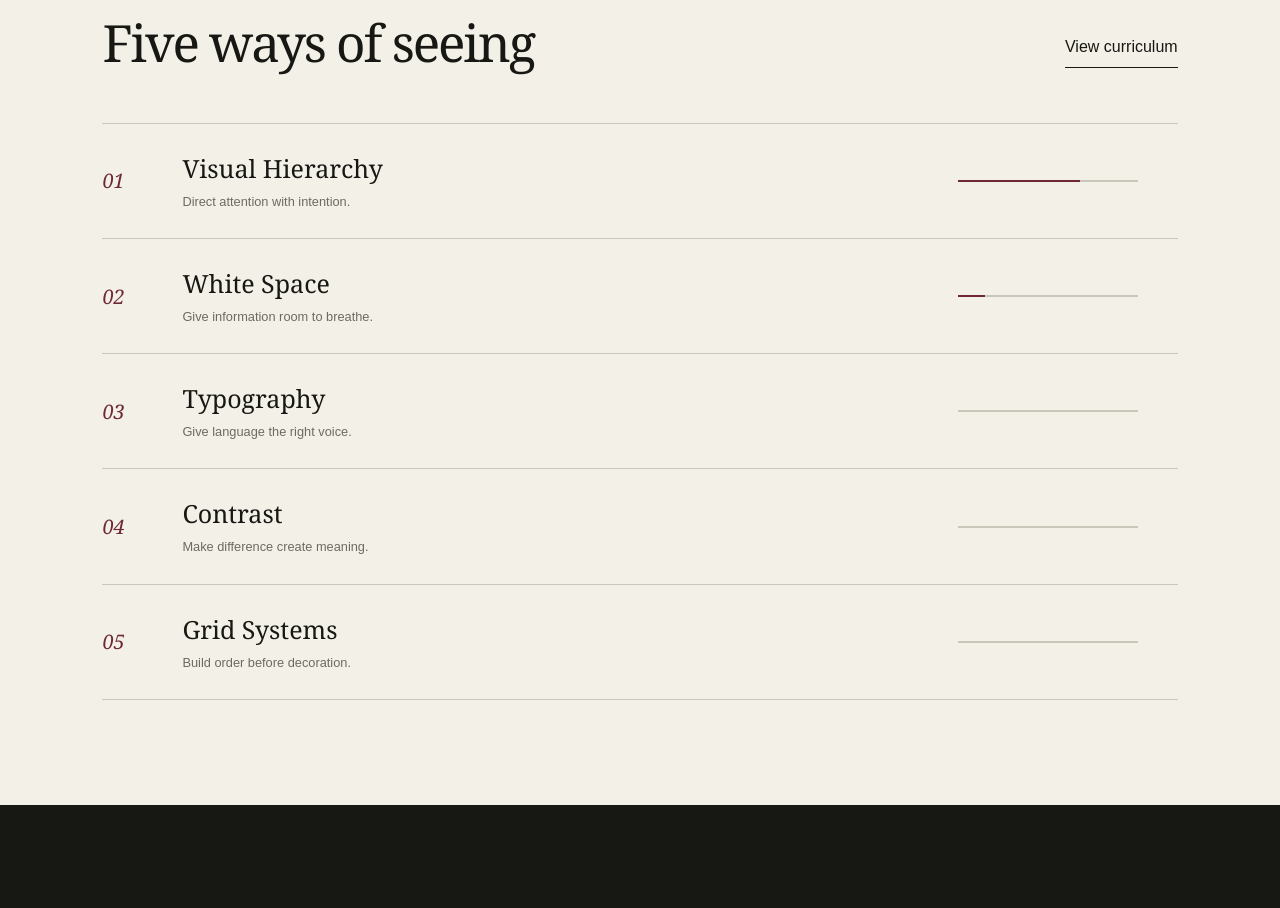
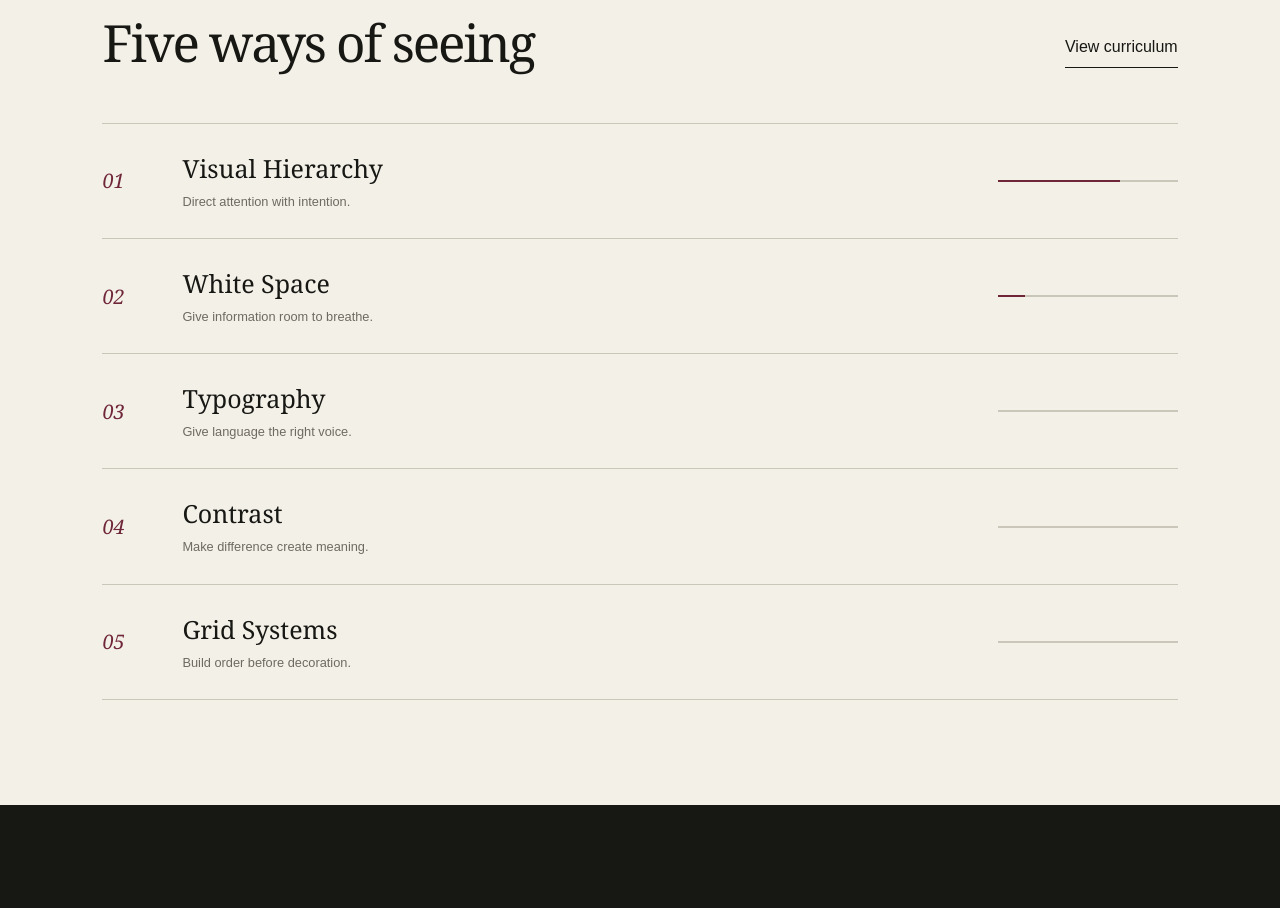
Before and after one commit to aiyannaworks-works/thecreativestudio, a Next.js app: page / in a window 1280 px wide. Shown: the part 1181-2089 px from the top of the page. Built offline with nearby package versions, Linux system fonts and the light colour scheme.

Commit message:
Tighten layout after arrow removal

```diff
--- a/app/globals.css
+++ b/app/globals.css
@@ -37,7 +37,6 @@ em { color: var(--wine); font-weight: 400; }
 .lede { max-width: 580px; color: var(--muted); font-size: 17px; line-height: 1.65; }
 .primary, .paper-button { border: 0; padding: 16px 22px; background: var(--wine); color: white; cursor: pointer; margin-top: 15px; font-weight: 700; font-size: 13px; }
 .primary:hover { background: var(--wine-dark); }
-.primary span { padding-left: 30px; }
 .today-card { border-top: 1px solid var(--ink); padding-top: 16px; position: relative; }
 .card-kicker { font-size: 10px; text-transform: uppercase; letter-spacing: .15em; }
 .lesson-index { font: italic 72px/1 Georgia, serif; color: var(--wine); margin: 38px 0 6px; }
@@ -56,13 +55,12 @@ em { color: var(--wine); font-weight: 400; }
 .section-heading h2 { margin: 0; font: 400 clamp(38px, 4vw, 62px)/1 Georgia, serif; letter-spacing: -.04em; }
 .text-link { border: 0; border-bottom: 1px solid var(--ink); background: none; padding: 8px 0; cursor: pointer; }
 .lesson-list { border-top: 1px solid var(--rule); }
-.lesson-row { width: 100%; display: grid; grid-template-columns: 80px minmax(220px, 1fr) 180px 40px; align-items: center; text-align: left; border: 0; border-bottom: 1px solid var(--rule); background: transparent; padding: 27px 0; cursor: pointer; color: var(--ink); }
+.lesson-row { width: 100%; display: grid; grid-template-columns: 80px minmax(220px, 1fr) 180px; align-items: center; text-align: left; border: 0; border-bottom: 1px solid var(--rule); background: transparent; padding: 27px 0; cursor: pointer; color: var(--ink); }
 .lesson-row:hover { padding-left: 10px; background: rgba(255,255,255,.25); }
 .lesson-number { color: var(--wine); font: italic 20px Georgia, serif; }
 .lesson-row strong { font: 400 25px Georgia, serif; display: block; }
 .lesson-row small { color: var(--muted); display: block; padding-top: 7px; }
 .mini-progress { margin: 0; }
-.arrow { font-size: 18px; text-align: right; }
 
 .project-section { background: var(--ink); color: white; display: grid; grid-template-columns: 1.2fr .8fr; gap: 12vw; align-items: center; }
 .eyebrow.light { color: #d9c3c8; }
```
